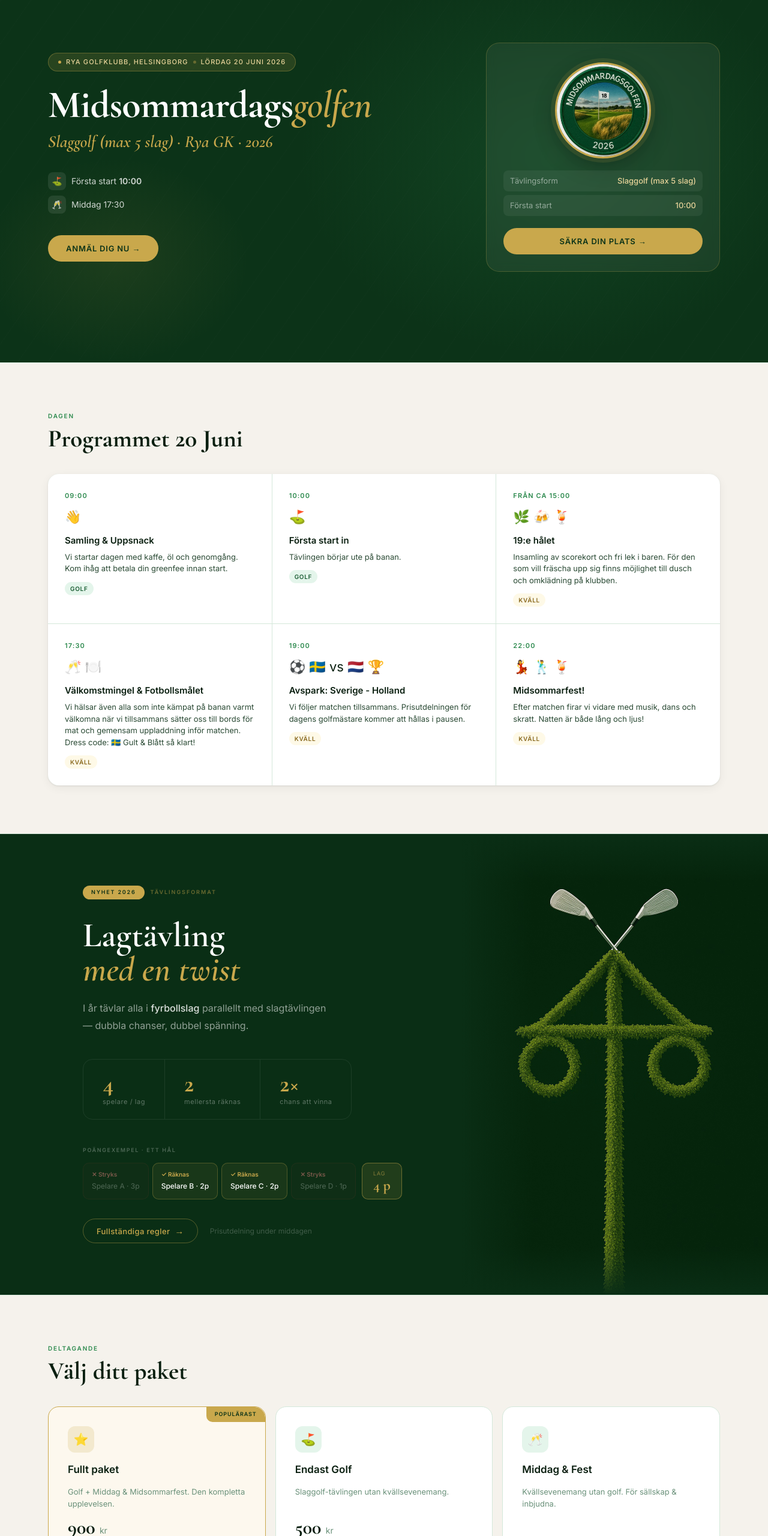
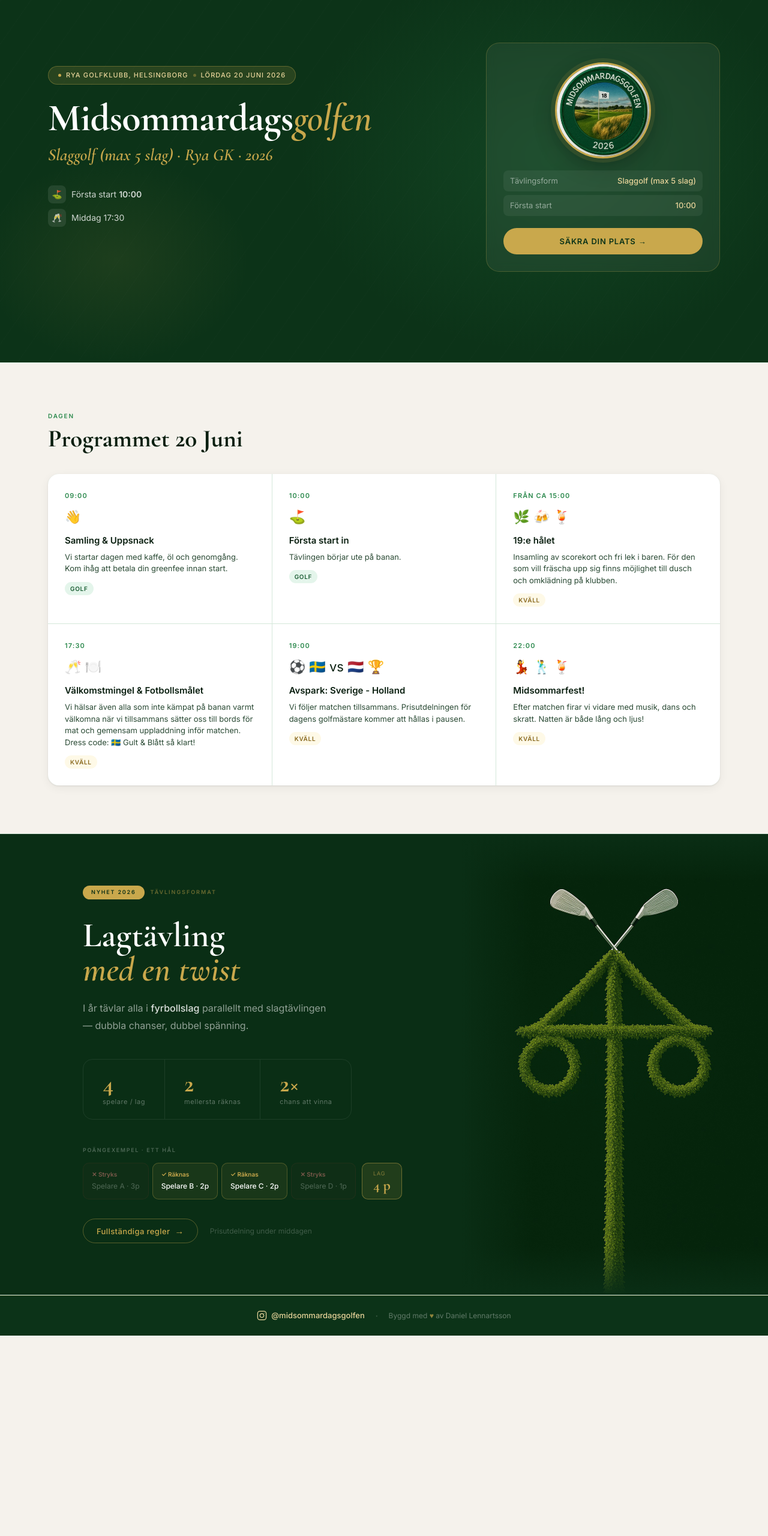
Before and after one commit to danlentamlen/Midsommargolfen, a website built with Vite: page index.html in a window 1280 px wide. Shown: the part 240-2800 px from the top of the page at 60% size. After the commit the page ends 2466 px from the top, so only its background shows below. Built offline with nearby package versions, Linux system fonts and the light colour scheme; no server answers.

Commit message:
Dölj hero-CTA + paketväljare när anmälan är av; lägg till Apps Script v13 (config/setConfig)

```diff
--- a/index.html
+++ b/index.html
@@ -82,7 +82,7 @@
           <div class="hmeta"><div class="hmeta-ic">🥂</div><span id="h-middag"></span></div>
         </div>
         <div class="hero-actions">
-          <button class="btn-p" data-nav="reg">Anmäl dig nu →</button>
+          <button class="btn-p" id="hero-reg-btn" data-nav="reg">Anmäl dig nu →</button>
           <button class="btn-o" id="hero-bet-btn" data-nav="bet">
             <span class="btn-live-dot"></span>Betta på vinnaren 🎲
           </button>
@@ -234,7 +234,7 @@
   <div class="sec-div"></div>
 
   <!-- PAKET -->
-  <section class="section">
+  <section class="section" id="pkg-sec">
     <div class="sec-in">
       <div class="sec-lbl">Deltagande</div>
       <div class="sec-title">Välj ditt paket</div>
--- a/src/main.js
+++ b/src/main.js
@@ -264,7 +264,7 @@
   if (pageBet && !visaBet) pageBet.style.display = 'none';
 
   const visaReg = CFG.visaAnmalan !== false;
-  ['nav-reg-btn','mm-reg-btn','bn-reg'].forEach(id => setVis(id, visaReg));
+  ['nav-reg-btn','mm-reg-btn','bn-reg','hero-reg-btn','pkg-sec'].forEach(id => setVis(id, visaReg));
   const navCta = document.querySelector('.nav-cta');
   if (navCta) { if (!visaReg) { navCta.style.display = 'none'; } else { navCta.style.removeProperty('display'); } }
 
```
Also changed, not shown: 1 other file.
